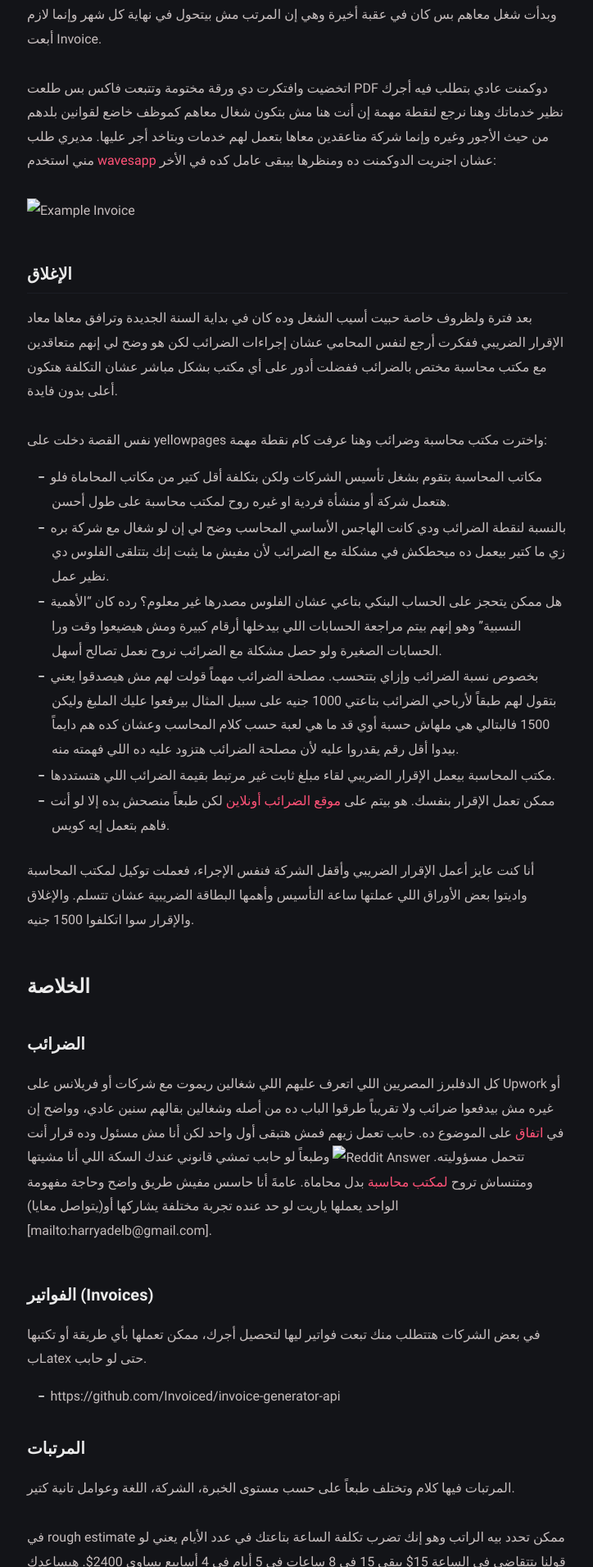
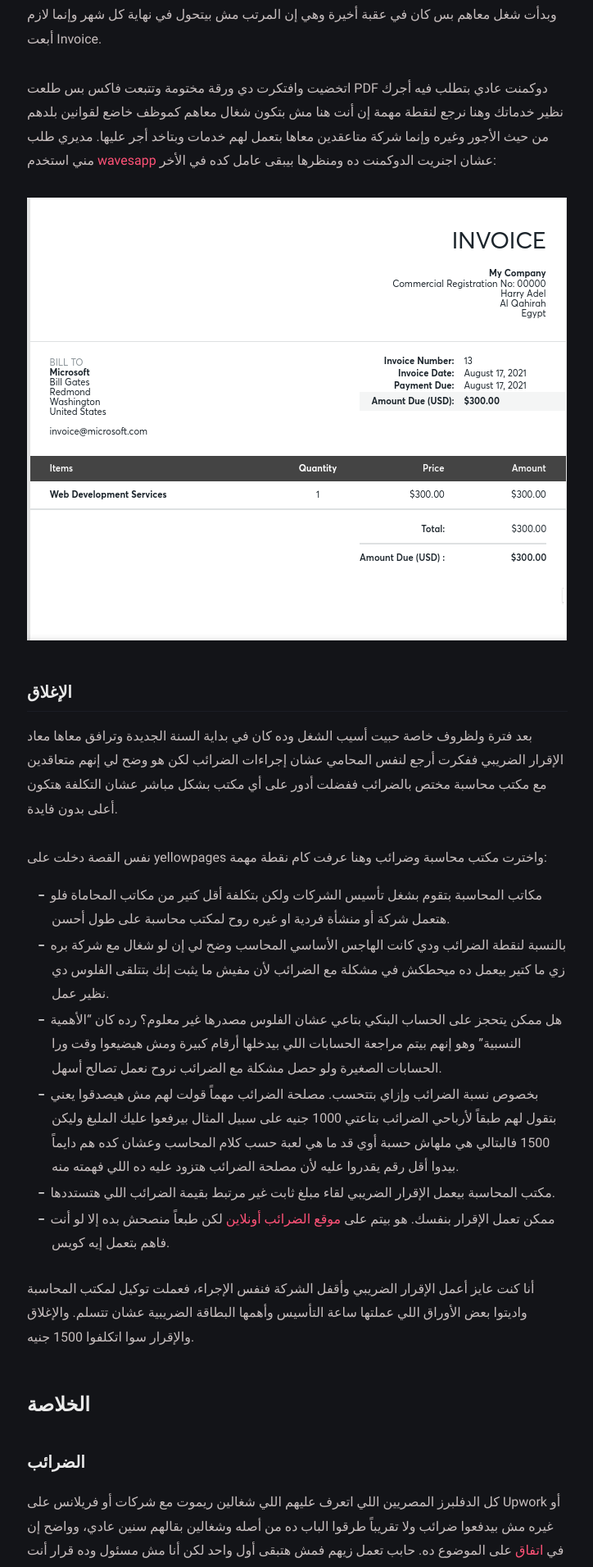
Before and after one commit to harryadel/harryadel.github.io, a Jekyll site: the page built from _posts/remote-work/2021-9-8-remote-work.md, in a window 1280 px wide. Shown: the part 2730-4641 px from the top of the page at 82% size, without its empty margins (277-1001 px from the left). Built offline with Jekyll 4.4.1, drawn with Linux system fonts in a browser that asks for light colours.

Commit message:
Fix images

```diff
--- a/_posts/remote-work/2021-9-8-remote-work.md
+++ b/_posts/remote-work/2021-9-8-remote-work.md
@@ -50,7 +51,7 @@
 اتخضيت وافتكرت دي ورقة مختومة وتتبعت فاكس بس طلعت PDF دوكمنت عادي بتطلب فيه أجرك نظير خدماتك وهنا نرجع لنقطة مهمة إن أنت هنا مش بتكون شغال معاهم كموظف خاضع لقوانين بلدهم من حيث اﻷجور وغيره وإنما شركة متاعقدين معاها بتعمل لهم خدمات وبتاخد أجر عليها.
 مديري طلب مني استخدم [wavesapp](https://www.waveapps.com) عشان اجنريت الدوكمنت ده ومنظرها بيبقى عامل كده في الأخر:
 
-![Example Invoice](./example_invoice.png)
+![Example Invoice](/assets/img/example_invoice.png)
 
 ### الإغلاق
 بعد فترة ولظروف خاصة حبيت أسيب الشغل وده كان في بداية السنة الجديدة وترافق معاها معاد الإقرار الضريبي ففكرت أرجع لنفس المحامي عشان إجراءات الضرائب لكن هو وضح لي إنهم متعاقدين مع مكتب محاسبة مختص بالضرائب ففضلت أدور على أي مكتب بشكل مباشر عشان التكلفة هتكون أعلى بدون فايدة.
@@ -72,7 +73,7 @@
 #### الضرائب
 
 كل الدفلبرز المصريين اللي اتعرف عليهم اللي شغالين ريموت مع شركات أو فريلانس على Upwork أو غيره مش بيدفعوا ضرائب ولا تقريباً طرقوا الباب ده من أصله وشغالين بقالهم سنين عادي، وواضح إن في [اتفاق](https://www.reddit.com/r/Egypt/comments/gtuki0/taxes_and_tins_for_freelancers/fsescci/?context=3) على الموضوع ده. حابب تعمل زيهم فمش هتبقى أول واحد لكن أنا مش مسئول وده قرار أنت تتحمل مسؤوليته.
-![Reddit Answer](./reddit_answer.png)
+![Reddit Answer](/assets/img/reddit_answer.png)
  وطبعاً لو حابب تمشي قانوني عندك السكة اللي أنا مشيتها ومتنساش تروح [لمكتب محاسبة](#الإغلاق) بدل محاماة. عامةَ أنا حاسس مفيش طريق واضح وحاجة مفهومة الواحد يعملها ياريت لو حد عنده تجربة مختلفة يشاركها أو(يتواصل معايا)[mailto:harryadelb@gmail.com].
 
 #### الفواتير (Invoices)
```
Also changed, not shown: other parts of _posts/remote-work/2021-9-8-remote-work.md (+1 -0 lines), assets/img/example_invoice.png (renamed from _posts/remote-work/example_invoice.png), assets/img/reddit_answer.png (renamed from _posts/remote-work/reddit_answer.png).
